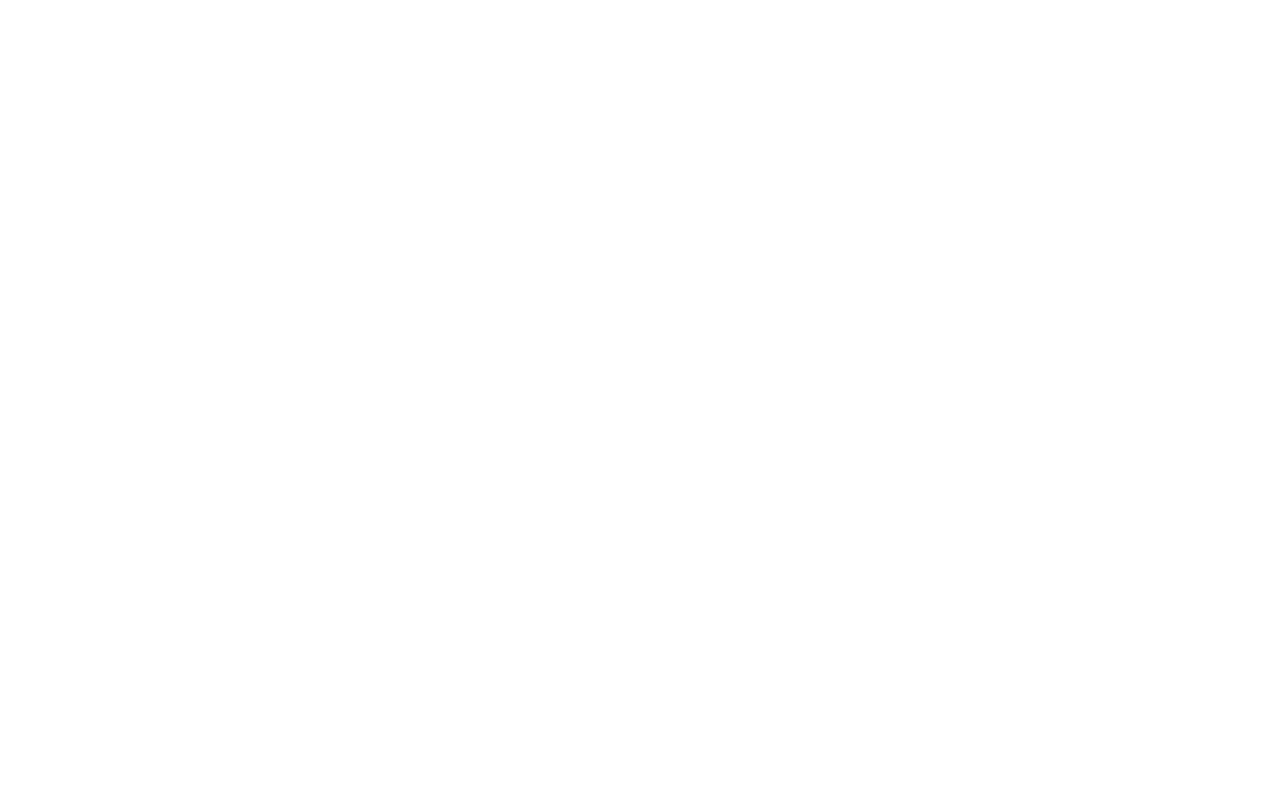
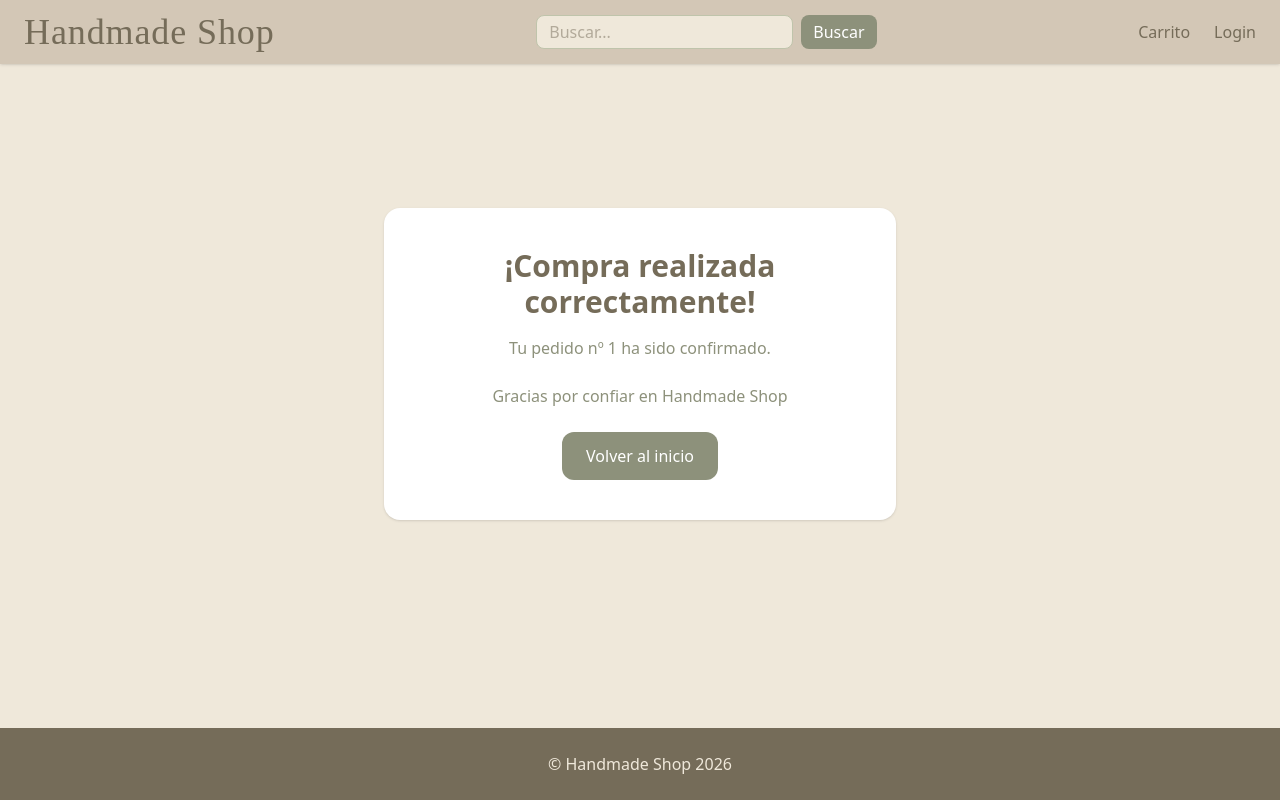
Before and after one commit to manuela217/handmade-shop-frontend, an Angular app: page /orders/confirmation/1 in a window 1280 px wide. Before the commit this address led to /. Built offline with nearby package versions, Linux system fonts and the light colour scheme; no server answers; a web font is replaced by a local one.

Commit message:
Implement order confirmation and purchase completion flow

```diff
--- a/src/app/app-module.ts
+++ b/src/app/app-module.ts
@@ -18,7 +18,7 @@
 import { CategoryEditComponent } from './features/admin/categories/category-edit/category-edit.component/category-edit.component';
 import { DetailProductComponent } from './features/products/detail-product/detail-product.component';
 import { SummaryOrderComponent } from './features/cart/summary-order/summary-order.component';
-
+import { OrderConfirmationComponent } from './features/orders/order-confirmation/order-confirmation.component';
 
 
 @NgModule({
@@ -36,6 +36,7 @@
     CategoryEditComponent,
     DetailProductComponent,
     SummaryOrderComponent,
+    OrderConfirmationComponent,
   ],
   imports: [
     BrowserModule,
--- a/src/app/app-routing-module.ts
+++ b/src/app/app-routing-module.ts
@@ -9,6 +9,7 @@
 import { CategoryEditComponent } from './features/admin/categories/category-edit/category-edit.component/category-edit.component';
 import { DetailProductComponent } from './features/products/detail-product/detail-product.component';
 import { SummaryOrderComponent } from './features/cart/summary-order/summary-order.component';
+import { OrderConfirmationComponent } from './features/orders/order-confirmation/order-confirmation.component';
 
 
 
@@ -22,6 +23,7 @@
   { path: 'admin/categories/edit/:id', component: CategoryEditComponent },
   { path: 'products/detail/:id', component: DetailProductComponent },
   { path: 'cart/summary', component: SummaryOrderComponent },
+  { path: 'orders/confirmation/:id', component: OrderConfirmationComponent },
 ];
 
 @NgModule({
--- a/src/app/core/services/order.service.ts
+++ b/src/app/core/services/order.service.ts
@@ -8,7 +8,6 @@
 })
 export class OrderService {
   private apiUrl:string = "http://localhost:8080/api/v1/orders";
-  private update:string = 'update/state/order';
 
   constructor(
     private httpClient:HttpClient,
@@ -18,8 +17,8 @@
     return this.httpClient.post<Order>(this.apiUrl,order);
   }
 
-  updateOrderState(formData:any):Observable<any> {
-    return this.httpClient.post(`${this.apiUrl}/${this.update}`,formData);
+  updateOrderState(orderId:number,state:string):Observable<void> {
+    return this.httpClient.put<void>(`${this.apiUrl}/${orderId}/state?state=${state}`,{});
   }
 
   getOrderByUser(userId:number):Observable<Order[]> {
--- a/src/app/core/services/shopping-cart.service.ts
+++ b/src/app/core/services/shopping-cart.service.ts
@@ -44,4 +44,9 @@
     );
     return this.itemList;
   }
+
+  clearCart() {
+    this.items.clear();
+    this.itemList = [];
+  }
 }
--- a/src/app/features/cart/summary-order/summary-order.component.html
+++ b/src/app/features/cart/summary-order/summary-order.component.html
@@ -146,12 +146,7 @@
             (click)="generateOrder()"
             class="w-full bg-[#8d917b] text-white py-3 rounded-xl hover:bg-[#756c59] transition"
           >
-            Realizar pedido
-          </button>
-
-          <button
-            class="w-full mt-4 bg-[#8d917b] text-white py-3 rounded-xl hover:bg-[#756c59] transition">
-            Pagar con PayPal
+            Finalizar compra
           </button>
 
         </div>
--- a/src/app/features/cart/summary-order/summary-order.component.ts
+++ b/src/app/features/cart/summary-order/summary-order.component.ts
@@ -6,6 +6,8 @@
 import { Order } from '../../../shared/models/order';
 import { OrderState } from '../../../shared/models/order-state';
 import { OrderService } from '../../../core/services/order.service';
+import { Router } from '@angular/router';
+import { ToastrService } from 'ngx-toastr';
 
 @Component({
   selector: 'app-summary-order',
@@ -28,6 +30,8 @@
     private cdr: ChangeDetectorRef,
     private userService:UserService,
     private orderService:OrderService,
+    private router:Router,
+    private toastr:ToastrService,
   ) {}
 
   ngOnInit(): void {
@@ -37,7 +41,6 @@
   }
 
   generateOrder() {
-
     this.orderProducts = [];
 
     this.items.forEach(
@@ -49,11 +52,14 @@
 
     let order = new Order(null,new Date(),this.orderProducts,this.userId,OrderState.CANCELLED);
     console.log('Pedido: ' + order.orderState);
-    this.orderService.createOrder(order).subscribe(
-      data => {
-        console.log('Pedido creado con id: ' + data.id);
+    this.orderService.createOrder(order).subscribe({
+      next: (data) => {
+        this.router.navigate(['/orders/confirmation',data.id]);
+      },
+      error: (err) => {
+        this.toastr.error('No se pudo crear el pedido','Error');
       }
-    );
+    });
   }
 
   deleteItemCart(productId:number) {
--- /dev/null
+++ b/src/app/features/orders/order-confirmation/order-confirmation.component.html
@@ -0,0 +1,36 @@
+<div class="min-h-screen flex flex-col">
+
+    <app-navbar></app-navbar>
+
+    <main
+      class="flex-1 bg-[#efe8da] flex items-center justify-center px-6">
+
+      <div
+        class="bg-white rounded-2xl shadow-sm p-10 text-center max-w-lg">
+
+        <h1 class="text-3xl font-semibold text-[#756c59] mb-4">
+           ¡Compra realizada correctamente!
+        </h1>
+
+        <p class="text-[#8d917b] mb-6">
+            Tu pedido nº {{ orderId }} ha sido confirmado.
+        </p>
+
+        <p class="text-[#8d917b] mb-6">
+            Gracias por confiar en Handmade Shop
+        </p>
+
+        <button
+          routerLink="/"
+          class="bg-[#8d917b] text-white px-6 py-3 rounded-xl hover:bg-[#756c59] transition"
+        >
+          Volver al inicio
+        </button>
+
+      </div>
+
+    </main>
+
+    <app-footer></app-footer>
+
+  </div>
--- /dev/null
+++ b/src/app/features/orders/order-confirmation/order-confirmation.component.ts
@@ -0,0 +1,43 @@
+import { Component, OnInit } from '@angular/core';
+import { ActivatedRoute, Router } from '@angular/router';
+import { OrderService } from '../../../core/services/order.service';
+import { ShoppingCartService } from '../../../core/services/shopping-cart.service';
+import { Toast, ToastrService } from 'ngx-toastr';
+import { OrderState } from '../../../shared/models/order-state';
+
+@Component({
+  selector: 'app-order-confirmation',
+  standalone: false,
+  templateUrl: './order-confirmation.component.html',
+})
+
+export class OrderConfirmationComponent implements OnInit{
+
+  orderId:number = 0;
+
+  constructor(
+    private route:ActivatedRoute,
+    private orderService:OrderService,
+    private shoppingCartService:ShoppingCartService,
+    private toastr:ToastrService,
+  ) {}
+
+  ngOnInit(): void {
+    this.orderId = Number(
+      this.route.snapshot.paramMap.get('id')
+    );
+    this.confirmOrder();
+  }
+
+  confirmOrder() {
+    this.orderService.updateOrderState(
+      this.orderId,OrderState.CONFIRMED
+    )
+    .subscribe({
+      next: () => {
+       this.shoppingCartService.clearCart();
+       this.toastr.success('Compra realizada correctamente','Éxito');
+      }
+    });
+  }
+}
```
